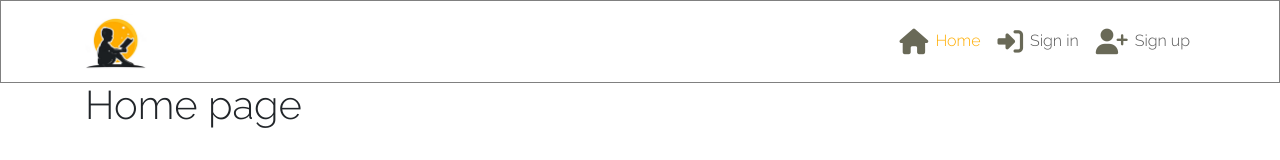
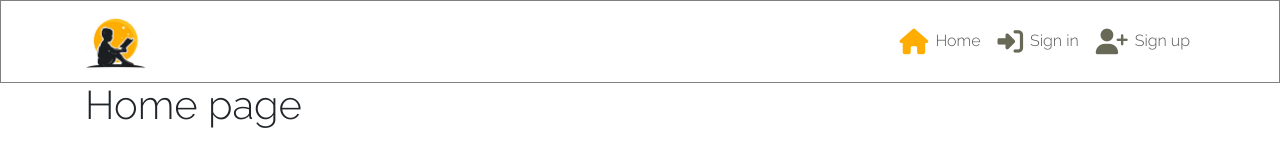
Before and after one commit to SilviaSaverino/Reader-s-angle-Front-end, a React (Create React App) app: page / in a window 1280 px wide. Shown: the top 160 px of the page. Built offline with nearby package versions, Linux system fonts and the light colour scheme.

Commit message:
fix react router dom in index.js to render pages properly

```diff
--- a/src/styles/NavBar.module.css
+++ b/src/styles/NavBar.module.css
@@ -6,6 +6,6 @@
     padding: 5px;
 }
 
-.Active {
+.Active i {
     color: #FFAD01;
 }
```
Also changed, not shown: src/index.js (+4 -4 lines), .gitpod.yml (added).
